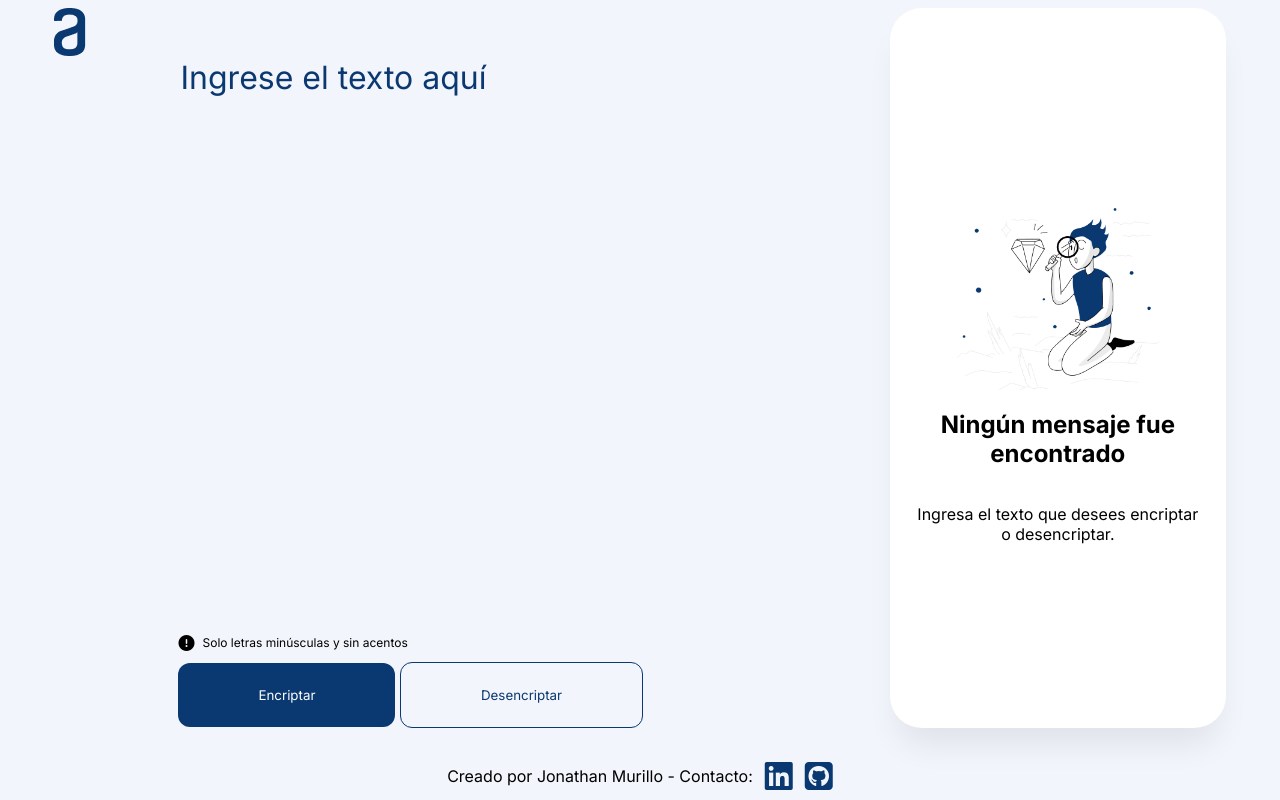
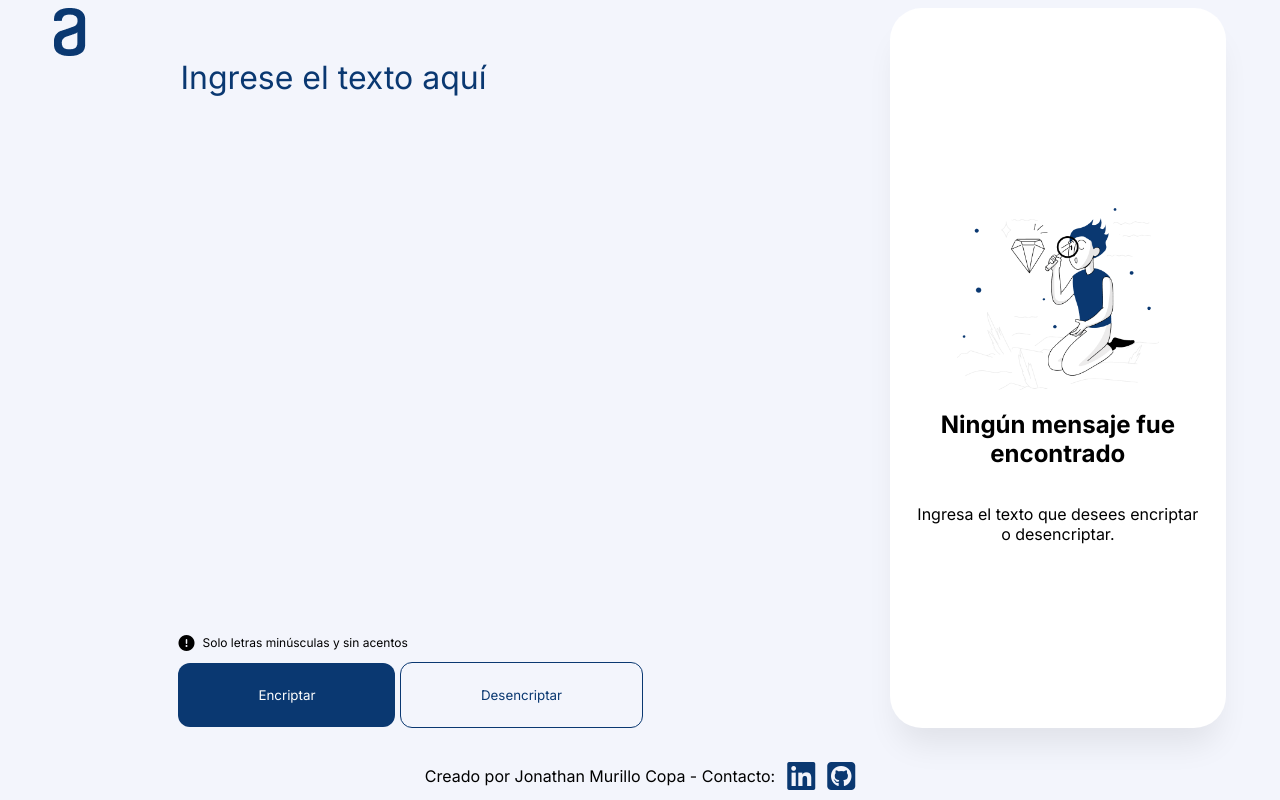
Before and after one commit to jonimuri/desafio-encriptador, a plain HTML site: page index.html in a window 1280 px wide. Drawn offline with Linux system fonts and the light colour scheme; some packages are replaced by stand-ins of ours; a script that the page names is missing.

Commit message:
nuevos cambios

```diff
--- a/index.html
+++ b/index.html
@@ -69,7 +69,9 @@
             </div>
     </section>
     <footer>
-        <p class="footer-paragraph">Creado  por Jonathan Murillo - Contacto:
+
+
+        <p class="footer-paragraph">Creado  por Jonathan Murillo Copa - Contacto:
             <a href="www.linkedin.com/in/jonathan-david-murillo-copa"><i class="fab fa-linkedin fa-2x"></i></a>
             <a href="https://github.com/jonimuri"><i class="fab fa-github-square fa-2x"></i></a>
         </p>
```
